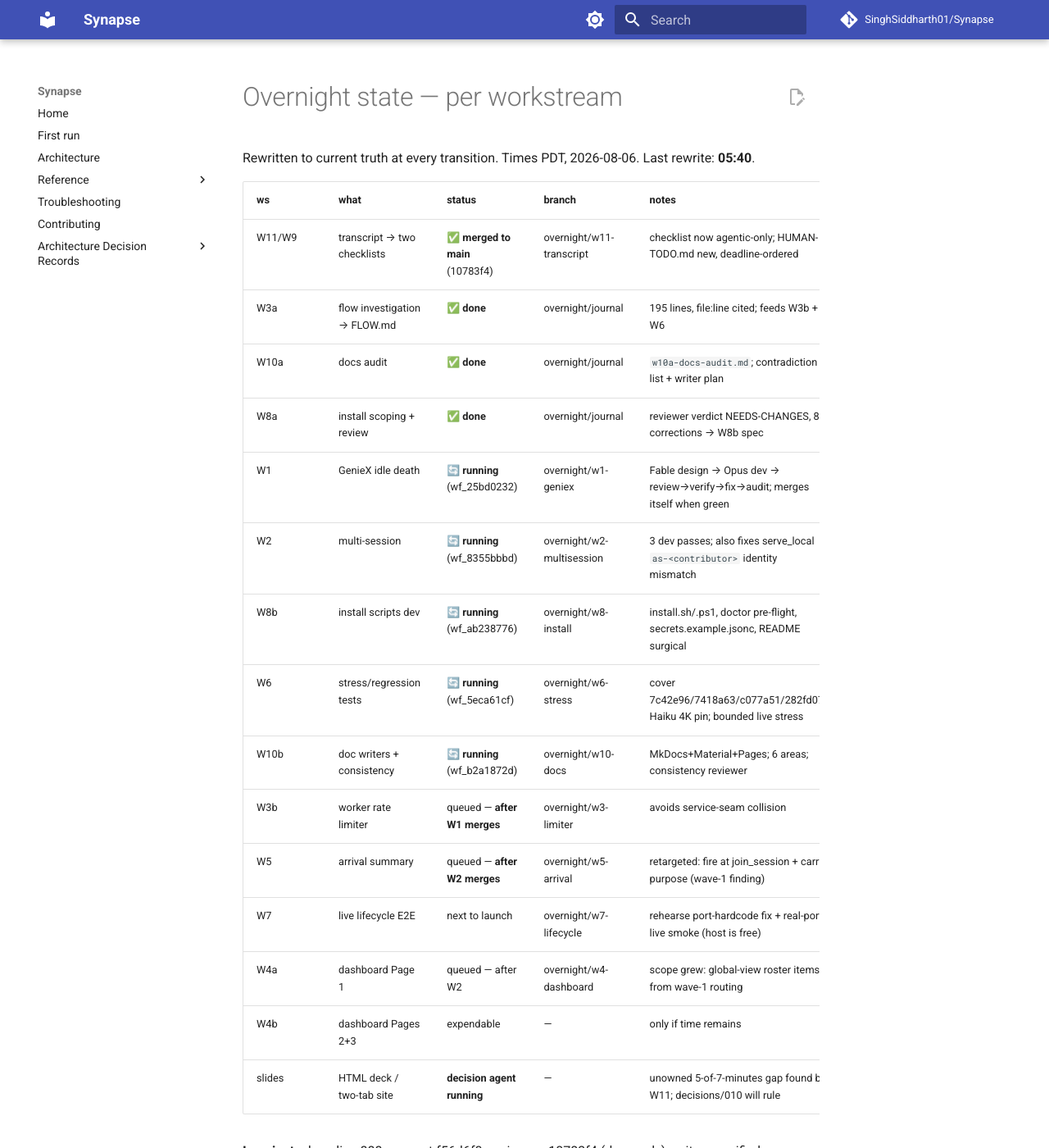
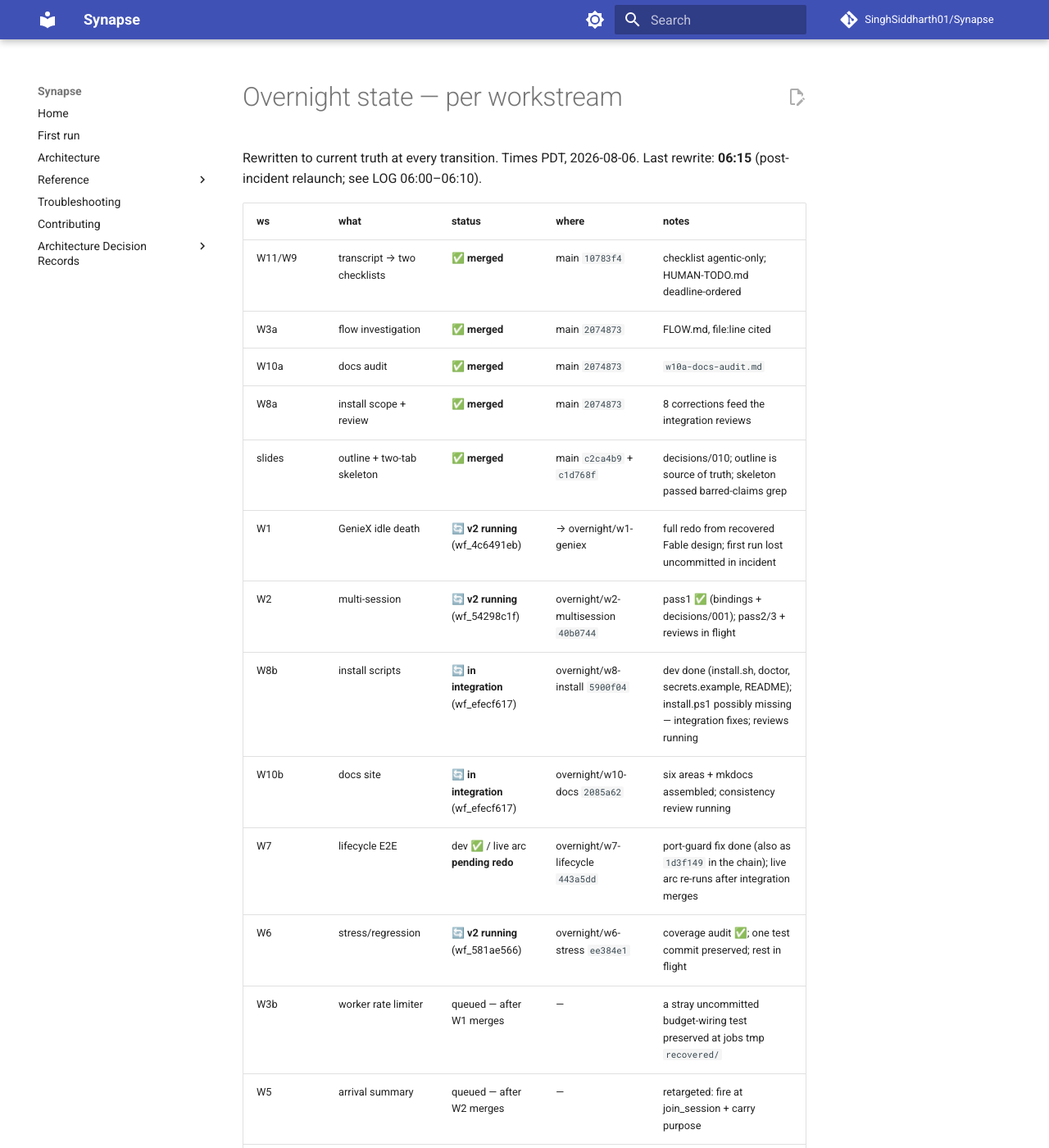
Before and after one commit to SinghSiddharth01/Synapse, an MkDocs documentation site: the page built from docs/overnight/STATE.md, in a window 1280 px wide and 1400 px high. Shown: the whole window at 82% size. Built offline with MkDocs 1.6.1 and Material for MkDocs 9.7.7, drawn with Linux system fonts in a browser that asks for light colours; comment, search, counter and statistics services are not loaded; some of the changed text lies outside the part shown.

Commit message:
docs(overnight): STATE at 06:15 — post-incident relaunch picture
Co-Authored-By: Claude Fable 5 <noreply@anthropic.com>
Claude-Session: https://claude.ai/code/session_01BSTWUPoPPoF5iAukjfhiWD

```diff
--- a/docs/overnight/STATE.md
+++ b/docs/overnight/STATE.md
@@ -1,28 +1,38 @@
 # Overnight state — per workstream
 
 Rewritten to current truth at every transition. Times PDT, 2026-08-06.
-Last rewrite: **05:40**.
+Last rewrite: **06:15** (post-incident relaunch; see LOG 06:00–06:10).
 
-| ws | what | status | branch | notes |
+| ws | what | status | where | notes |
 |---|---|---|---|---|
-| W11/W9 | transcript → two checklists | **✅ merged to main** (10783f4) | overnight/w11-transcript | checklist now agentic-only; HUMAN-TODO.md new, deadline-ordered |
-| W3a | flow investigation → FLOW.md | **✅ done** | overnight/journal | 195 lines, file:line cited; feeds W3b + W6 |
-| W10a | docs audit | **✅ done** | overnight/journal | `w10a-docs-audit.md`; contradiction list + writer plan |
-| W8a | install scoping + review | **✅ done** | overnight/journal | reviewer verdict NEEDS-CHANGES, 8 corrections → W8b spec |
-| W1 | GenieX idle death | **🔄 running** (wf_25bd0232) | overnight/w1-geniex | Fable design → Opus dev → review→verify→fix→audit; merges itself when green |
-| W2 | multi-session | **🔄 running** (wf_8355bbbd) | overnight/w2-multisession | 3 dev passes; also fixes serve_local `as-<contributor>` identity mismatch |
-| W8b | install scripts dev | **🔄 running** (wf_ab238776) | overnight/w8-install | install.sh/.ps1, doctor pre-flight, secrets.example.jsonc, README surgical |
-| W6 | stress/regression tests | **🔄 running** (wf_5eca61cf) | overnight/w6-stress | cover 7c42e96/7418a63/c077a51/282fd07; Haiku 4K pin; bounded live stress |
-| W10b | doc writers + consistency | **🔄 running** (wf_b2a1872d) | overnight/w10-docs | MkDocs+Material+Pages; 6 areas; consistency reviewer |
-| W3b | worker rate limiter | queued — **after W1 merges** | overnight/w3-limiter | avoids service-seam collision |
-| W5 | arrival summary | queued — **after W2 merges** | overnight/w5-arrival | retargeted: fire at join_session + carry purpose (wave-1 finding) |
-| W7 | live lifecycle E2E | next to launch | overnight/w7-lifecycle | rehearse port-hardcode fix + real-port live smoke (host is free) |
-| W4a | dashboard Page 1 | queued — after W2 | overnight/w4-dashboard | scope grew: global-view roster items from wave-1 routing |
-| W4b | dashboard Pages 2+3 | expendable | — | only if time remains |
-| slides | HTML deck / two-tab site | **decision agent running** | — | unowned 5-of-7-minutes gap found by W11; decisions/010 will rule |
+| W11/W9 | transcript → two checklists | **✅ merged** | main `10783f4` | checklist agentic-only; HUMAN-TODO.md deadline-ordered |
+| W3a | flow investigation | **✅ merged** | main `2074873` | FLOW.md, file:line cited |
+| W10a | docs audit | **✅ merged** | main `2074873` | `w10a-docs-audit.md` |
+| W8a | install scope + review | **✅ merged** | main `2074873` | 8 corrections feed the integration reviews |
+| slides | outline + two-tab skeleton | **✅ merged** | main `c2ca4b9` + `c1d768f` | decisions/010; outline is source of truth; skeleton passed barred-claims grep |
+| W1 | GenieX idle death | **🔄 v2 running** (wf_4c6491eb) | → overnight/w1-geniex | full redo from recovered Fable design; first run lost uncommitted in incident |
+| W2 | multi-session | **🔄 v2 running** (wf_54298c1f) | overnight/w2-multisession `40b0744` | pass1 ✅ (bindings + decisions/001); pass2/3 + reviews in flight |
+| W8b | install scripts | **🔄 in integration** (wf_efecf617) | overnight/w8-install `5900f04` | dev done (install.sh, doctor, secrets.example, README); install.ps1 possibly missing — integration fixes; reviews running |
+| W10b | docs site | **🔄 in integration** (wf_efecf617) | overnight/w10-docs `2085a62` | six areas + mkdocs assembled; consistency review running |
+| W7 | lifecycle E2E | dev ✅ / live arc **pending redo** | overnight/w7-lifecycle `443a5dd` | port-guard fix done (also as `1d3f149` in the chain); live arc re-runs after integration merges |
+| W6 | stress/regression | **🔄 v2 running** (wf_581ae566) | overnight/w6-stress `ee384e1` | coverage audit ✅; one test commit preserved; rest in flight |
+| W3b | worker rate limiter | queued — after W1 merges | — | a stray uncommitted budget-wiring test preserved at jobs tmp `recovered/` |
+| W5 | arrival summary | queued — after W2 merges | — | retargeted: fire at join_session + carry purpose |
+| W4a | dashboard Page 1 | queued — after W2 | — | |
+| W4b | dashboard Pages 2+3 | expendable | — | |
 
-**Invariants:** baseline 888 green at f56d6f0; main now 10783f4 (docs-only), suite
-re-verified green at merge. Tags `overnight-20260806-start` and `demo-fallback`
-both on origin. Nothing on ports 8899/8787/18181; workstreams use shifted ports.
+**Invariants:** main = `46bb189`, suite verified green at every merge (last full
+run 888 at `c1d768f`; suite grows as test workstreams land). Ports 8899/8787/18181
+free (verified 06:05). Tags `overnight-20260806-start`, `demo-fallback` on origin.
 
-**Merged to main so far:** 10783f4 (W11 checklists).
+**Incident (06:00, recovered):** wave-2 workflow agents shared my control
+worktree — full account in LOG.md. Cost: W1 redo, review stages re-run via the
+integration workflow, one stash parked (`4630ba2`). No red merges, nothing lost
+that wasn't recoverable, no force pushes.
+
+**Morning cleanup for Sid:** stale sibling worktrees under `.claude/worktrees/`
+(`w1-geniex`, `w2-multisession`, `w6-stress`, `w8-install`, `w10-docs`,
+`w11-transcript`, two `agent-*`) hold stale local branches at `f56d6f0` — safe
+to `git worktree remove --force` + `git branch -D`; origin refs are the truth.
+Stash `4630ba2` on `overnight/journal` is redundant-looking (rehearse fix +
+troubleshooting draft, both superseded by commits) — verify then drop.
```
